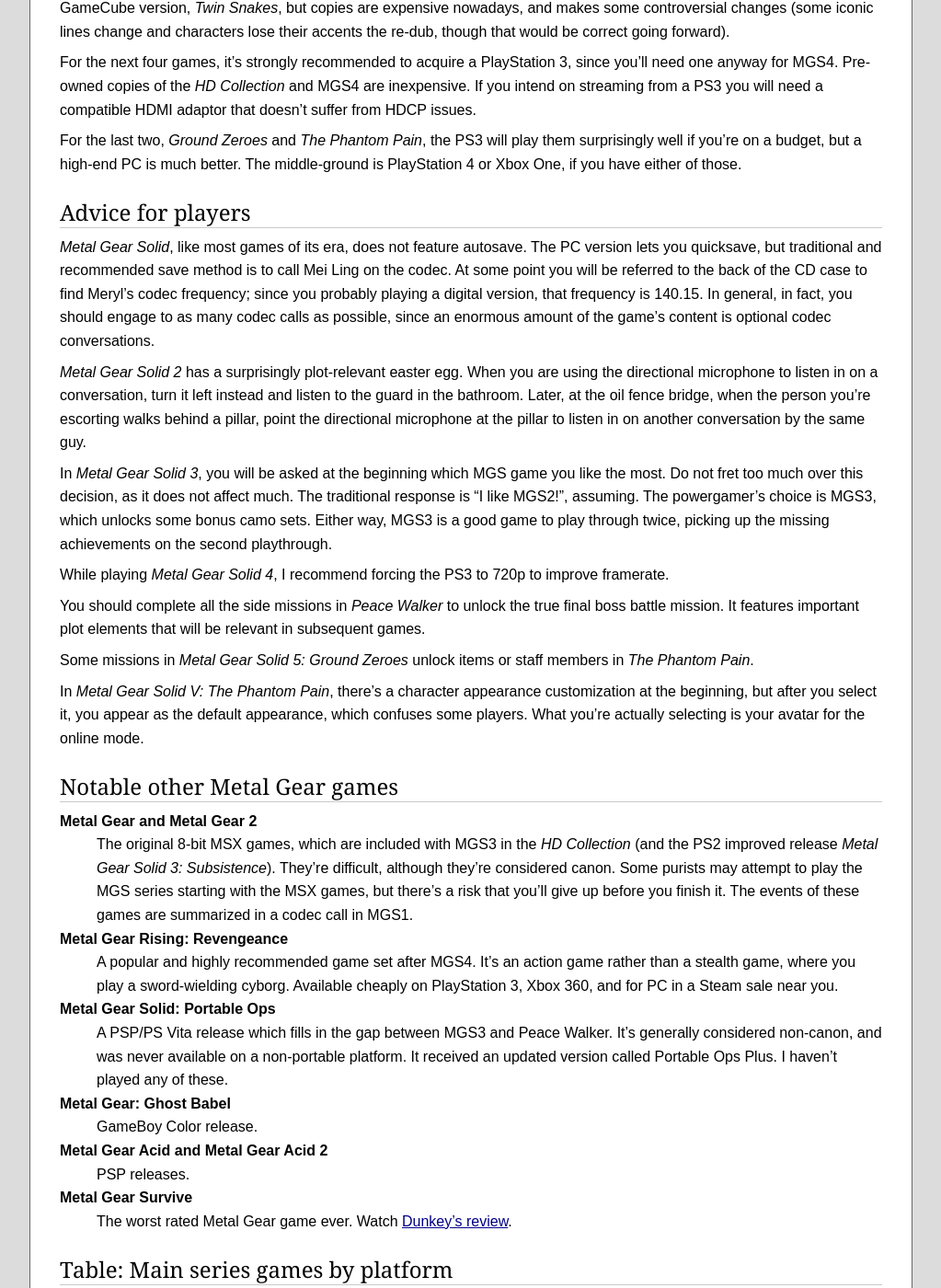
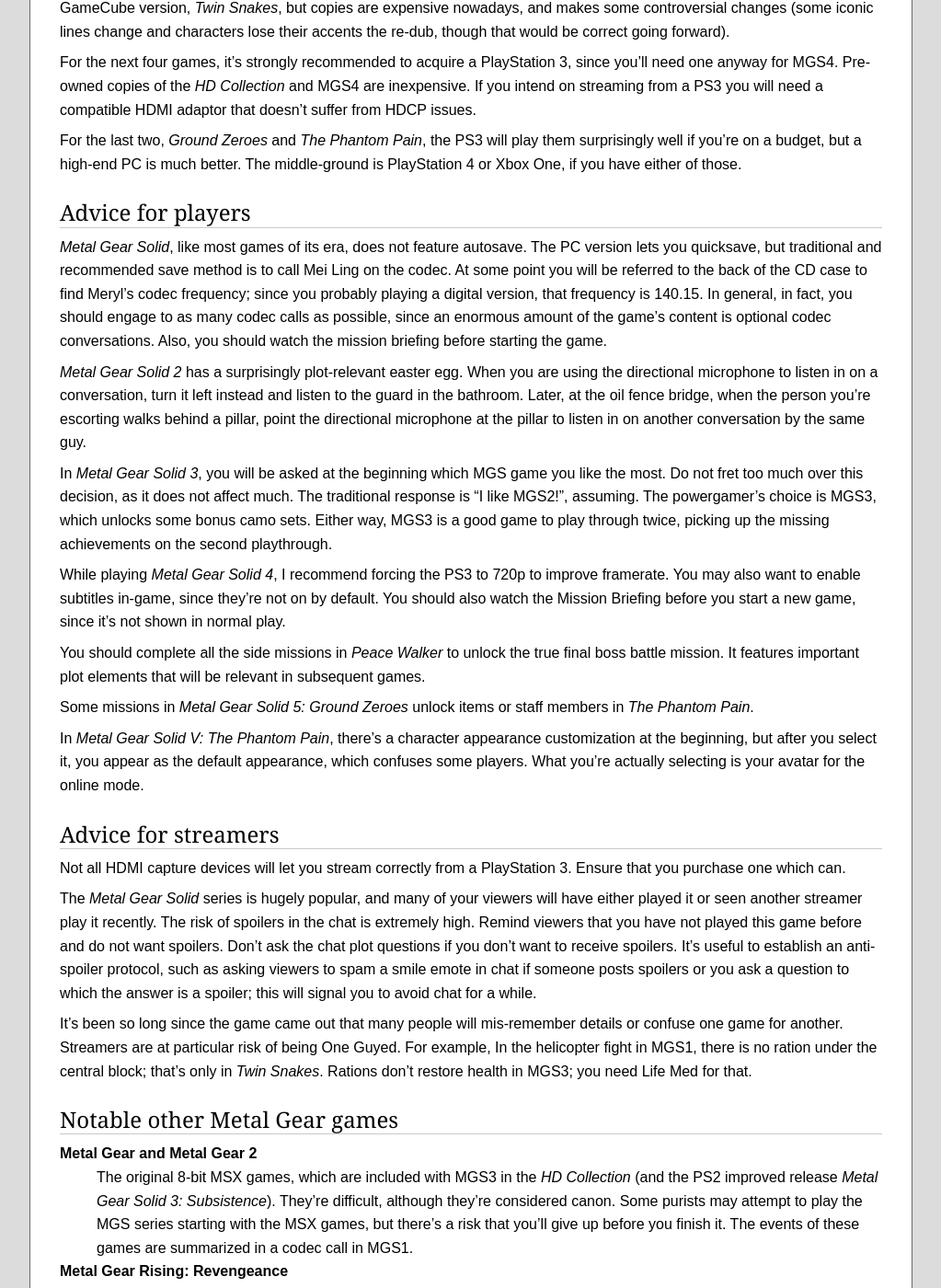
Before and after one commit to orbitalflower/orbitalflower.github.io, a Jekyll site: the page built from _posts/2018-03-12-how-to-play-all-metal-gear.md, in a window 1280 px wide and 1400 px high, scrolled down 1416 px. Shown: the whole window at 92% size, without its empty margins (128-1151 px from the left). Built offline with Jekyll 4.4.1, drawn with Linux system fonts in a browser that asks for light colours.

Commit message:
Added advice for MGS streamers

```diff
--- a/_posts/2018-03-12-how-to-play-all-metal-gear.md
+++ b/_posts/2018-03-12-how-to-play-all-metal-gear.md
@@ -101,7 +101,8 @@
 the CD case to find Meryl's codec frequency; since you probably playing a
 digital version, that frequency is 140.15. In general, in fact, you should
 engage to as many codec calls as possible, since an enormous amount of the
-game's content is optional codec conversations.
+game's content is optional codec conversations. Also, you should watch the
+mission briefing before starting the game.
 
 _Metal Gear Solid 2_ has a surprisingly plot-relevant easter egg. When you are
 using the directional microphone to listen in on a conversation, turn it left
@@ -117,7 +118,9 @@
 playthrough.
 
 While playing _Metal Gear Solid 4_, I recommend forcing the PS3 to 720p to
-improve framerate.
+improve framerate. You may also want to enable subtitles in-game, since they're
+not on by default. You should also watch the Mission Briefing before you start a
+new game, since it's not shown in normal play.
 
 You should complete all the side missions in _Peace Walker_ to unlock the true
 final boss battle mission. It features important plot elements that will be
@@ -130,6 +133,26 @@
 customization at the beginning, but after you select it, you appear as the
 default appearance, which confuses some players. What you're actually selecting
 is your avatar for the online mode.
+
+## Advice for streamers
+
+Not all HDMI capture devices will let you stream correctly from a PlayStation 3.
+Ensure that you purchase one which can.
+
+The _Metal Gear Solid_ series is hugely popular, and many of your viewers will
+have either played it or seen another streamer play it recently. The risk of
+spoilers in the chat is extremely high. Remind viewers that you have not played
+this game before and do not want spoilers. Don't ask the chat plot questions if
+you don't want to receive spoilers. It's useful to establish an anti-spoiler
+protocol, such as asking viewers to spam a smile emote in chat if someone posts
+spoilers or you ask a question to which the answer is a spoiler; this will
+signal you to avoid chat for a while.
+
+It's been so long since the game came out that many people will mis-remember
+details or confuse one game for another. Streamers are at particular risk of
+being One Guyed. For example, In the helicopter fight in MGS1, there is no
+ration under the central block; that's only in _Twin Snakes_. Rations don't
+restore health in MGS3; you need Life Med for that.
 
 ## Notable other Metal Gear games
 
```
